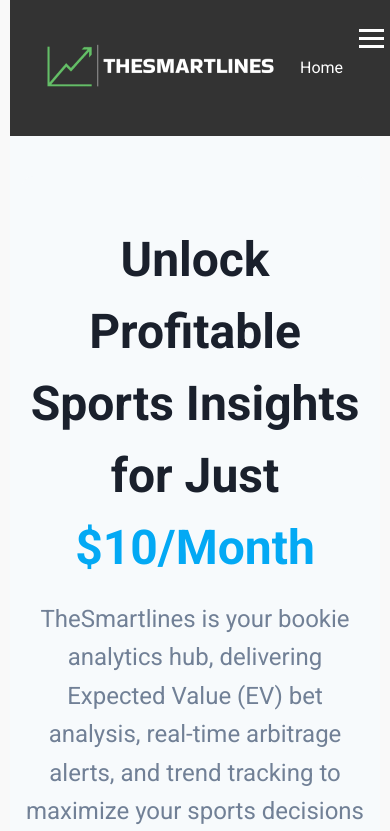
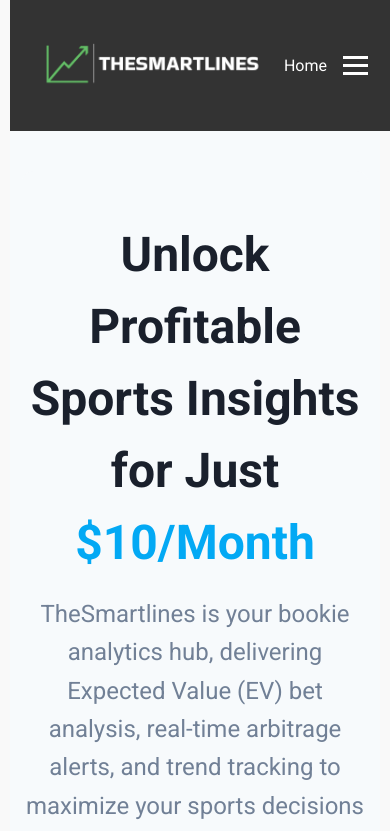
Before and after one commit to michaelrickarena/Sports_Bloomberg, a Next.js app in the folder sports-analytics/: page / in a window 390 px wide. Shown: the top 831 px of the page. Built offline with nearby package versions, Linux system fonts and the light colour scheme.

Commit message:
fixed hamburger menu

```diff
--- a/sports-analytics/styles/NavBar.module.css
+++ b/sports-analytics/styles/NavBar.module.css
@@ -123,9 +123,10 @@
 
   .hamburger {
     display: block;
-    position: absolute;
-    top: 1.5rem;
-    right: 1rem;
+    position: static; /* Remove absolute positioning */
+    margin-left: auto; /* Pushes it to the right in flex */
+    margin-right: 1rem; /* Optional: add some right margin */
+    align-self: center; /* Vertically center in flex container */
   }
 
   .navList {
```
